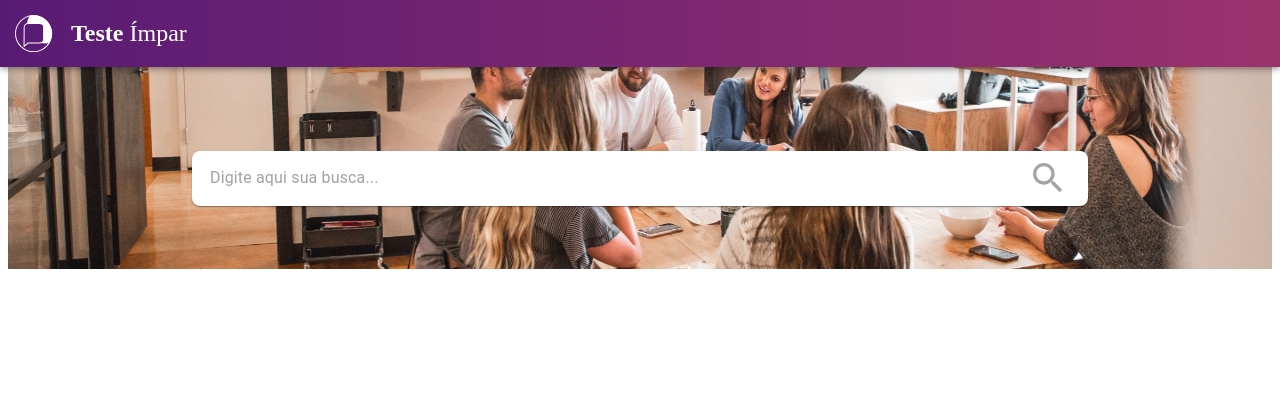
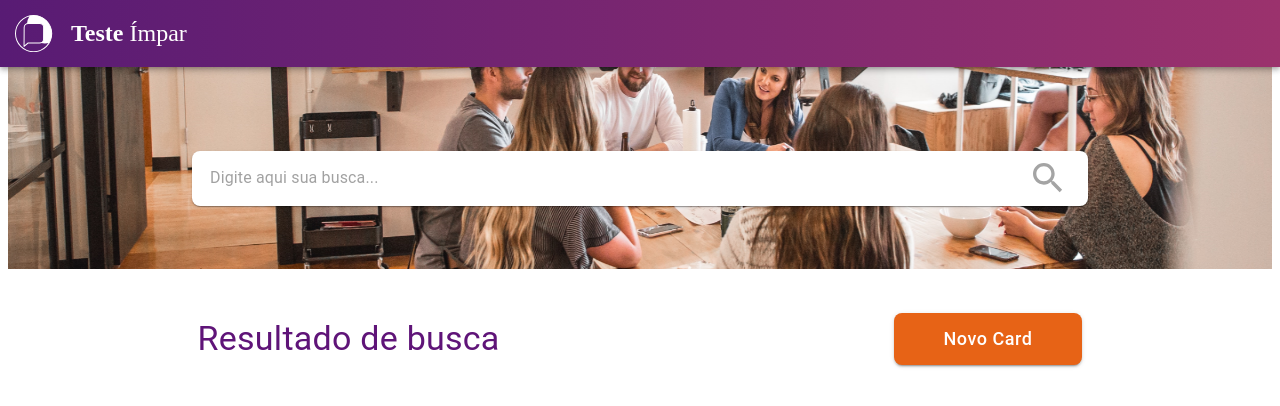
Before and after one commit to WalkerBrum/teste-impar, a Next.js app: page / in a window 1280 px wide. Shown: the top 406 px of the page. Built offline with nearby package versions, Linux system fonts and the light colour scheme.

Commit message:
feat: add component header of the searchResults'

```diff
--- /dev/null
+++ b/src/modules/components/search-results/header/index.tsx
@@ -0,0 +1,30 @@
+import { Box, Button, Typography } from "@mui/material";
+
+export const Header = () => {
+    return (
+        <Box sx={{
+            display: "flex",
+            alignItems: "center",
+            justifyContent: "space-between",
+            margin: '40px auto'
+        }}>
+            <Typography variant='h4' color='#5F1478'>Resultado de busca</Typography>
+            <Button
+                variant='contained'
+                sx={{
+                    backgroundColor:'#E76316',
+                    fontSize: '18px',
+                    textTransform: 'none',
+                    padding: '10px 50px',
+                    borderRadius: '8px',
+                    '&:hover': {
+                        backgroundColor: '#c9520d',
+                        boxShadow: '0px 0px 40px 0px #E76316'
+                    },
+                }}
+            >
+                Novo Card
+            </Button>
+        </Box>
+    )
+}
--- /dev/null
+++ b/src/modules/components/search-results/index.tsx
@@ -0,0 +1,14 @@
+import { Box } from "@mui/material";
+
+import { Header } from "./header";
+
+export const SearchResults = () => {
+    return (
+        <Box sx={{
+            width: "70%",
+            margin: '0 auto'
+        }}>
+            <Header />
+        </Box>
+    )
+}
--- a/src/modules/index.tsx
+++ b/src/modules/index.tsx
@@ -1,6 +1,8 @@
-import { SearchCard } from './components';
+import { SearchCard } from './components/search-card';
+import { SearchResults } from './components/search-results';
 
 import { Box } from '@mui/material';
+
 
 export const Main = () => {
     return (
@@ -9,6 +11,7 @@ export const Main = () => {
             margin: '0'
         }}>
             <SearchCard />
+            <SearchResults />
         </Box>
     )
 }
```
Also changed, not shown: src/modules/components/search-card/background-image/image/fundo-busca.png (renamed from src/modules/components/background-image/image/fundo-busca.png), src/modules/components/search-card/background-image/index.tsx (renamed from src/modules/components/background-image/index.tsx), src/modules/components/search-card/index.tsx (renamed from src/modules/components/index.tsx), src/modules/components/search-card/search/index.tsx (renamed from src/modules/components/search/index.tsx).
